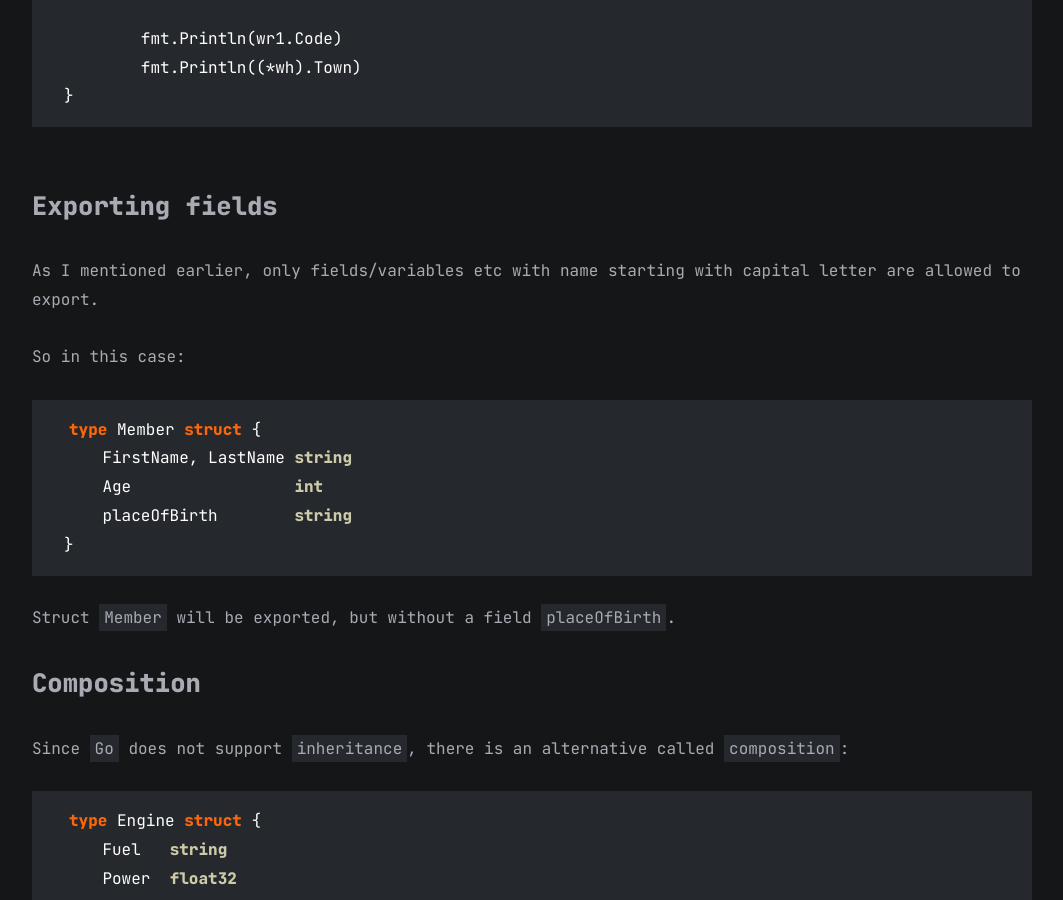
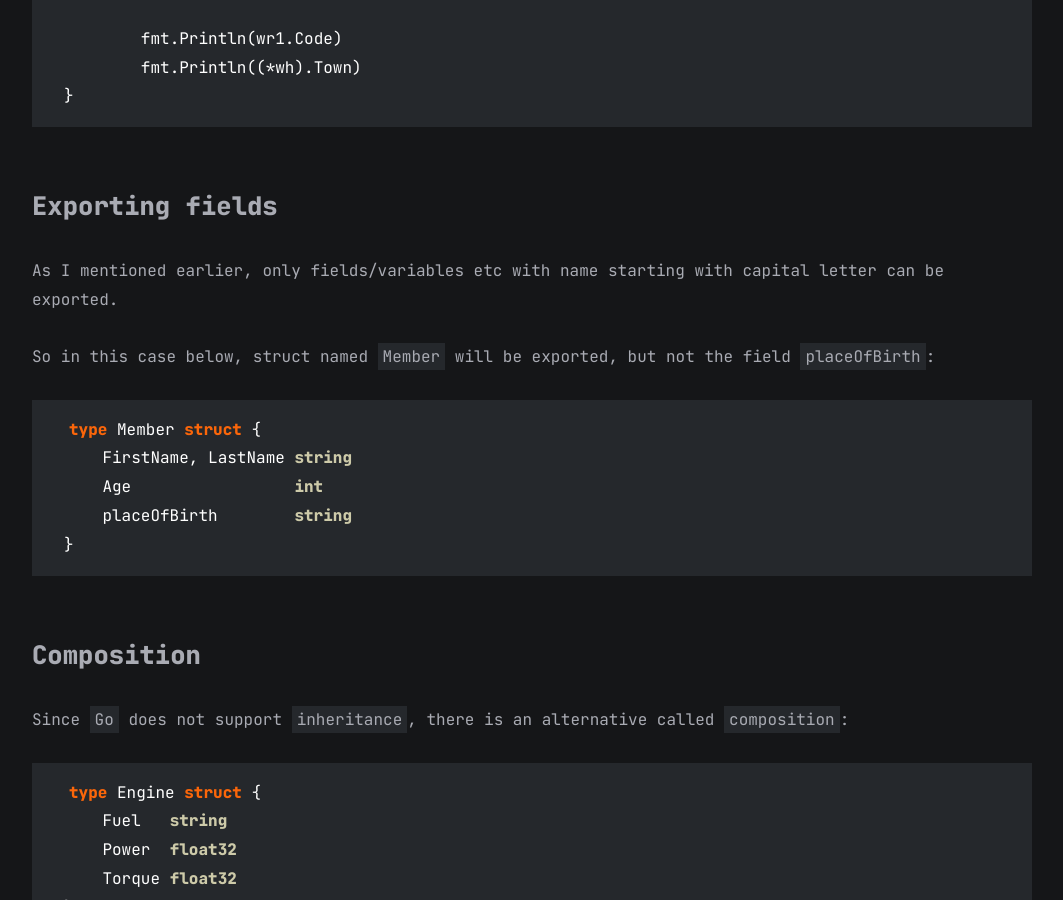
Before and after one commit to mikelogaciuk/mikelogaciuk.github.io, a Jekyll site: the page built from all_collections/_posts/2023-02-21-gopher-notes.md, in a window 1280 px wide and 900 px high, scrolled down 25819 px. Shown: the whole window, without its empty margins (108-1171 px from the left). Built offline with Jekyll 4.4.1, drawn with Linux system fonts in a browser that asks for light colours.

Commit message:
Refactoring of `exporting fields subchapter`

````diff
--- a/all_collections/_posts/2023-02-21-gopher-notes.md
+++ b/all_collections/_posts/2023-02-21-gopher-notes.md
@@ -821,9 +821,9 @@
 
 ### Exporting fields
 
-As I mentioned earlier, only fields/variables etc with name starting with capital letter are allowed to export.
+As I mentioned earlier, only fields/variables etc with name starting with capital letter can be exported.
 
-So in this case:
+So in this case below, struct named `Member` will be exported, but not the field `placeOfBirth`:
 
 ```go
 type Member struct {
@@ -832,8 +832,6 @@
     placeOfBirth        string
 }
 ```
-
-Struct `Member` will be exported, but without a field `placeOfBirth`.
 
 ### Composition
 
````
